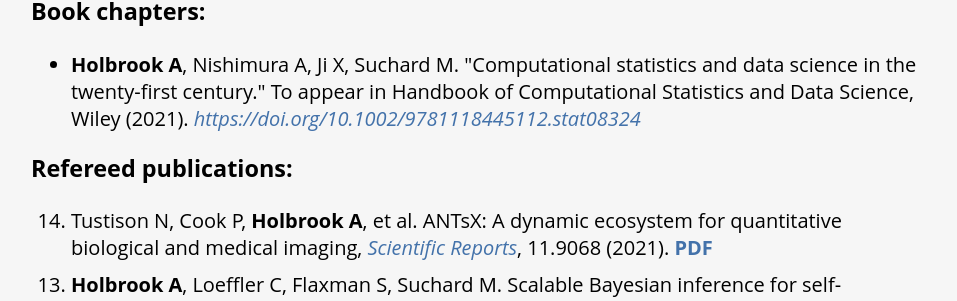
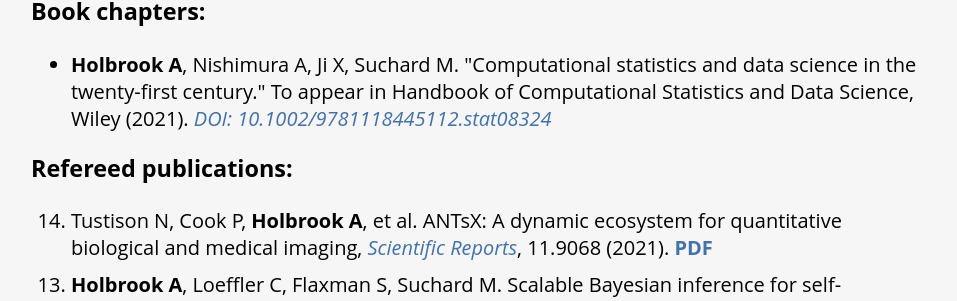
Before and after one commit to andrewjholbrook/andrewjholbrook.github.io, a Jekyll site: the page built from research.html, in a window 1280 px wide. Shown: the part 462-763 px from the top of the page, without its empty margins (161-1118 px from the left). Built offline with Jekyll 4.4.1, drawn with Linux system fonts in a browser that asks for light colours; a style sheet for code colours, icons or effects is not loaded; some of the changed lines change nothing that is shown.

Commit message:
Update research.html

```diff
--- a/research.html
+++ b/research.html
@@ -17,7 +17,7 @@
 
      <h3>Book chapters:</h3>
        <ul id="chapters">
-          <li><b>Holbrook A</b>, Nishimura A, Ji X, Suchard M. "Computational statistics and data science in the twenty-first century." To appear in Handbook of Computational Statistics and Data Science, Wiley (2021). <i><a href="DOI: 10.1002/9781118445112.stat08324" target="_blank"> https://doi.org/10.1002/9781118445112.stat08324</a></i> </li>
+          <li><b>Holbrook A</b>, Nishimura A, Ji X, Suchard M. "Computational statistics and data science in the twenty-first century." To appear in Handbook of Computational Statistics and Data Science, Wiley (2021). <i><a href="https://doi.org/10.1002/9781118445112.stat08324" target="_blank"> DOI: 10.1002/9781118445112.stat08324</a></i> </li>
        </ul>
 
   <h3>Refereed publications:</h3>
```
